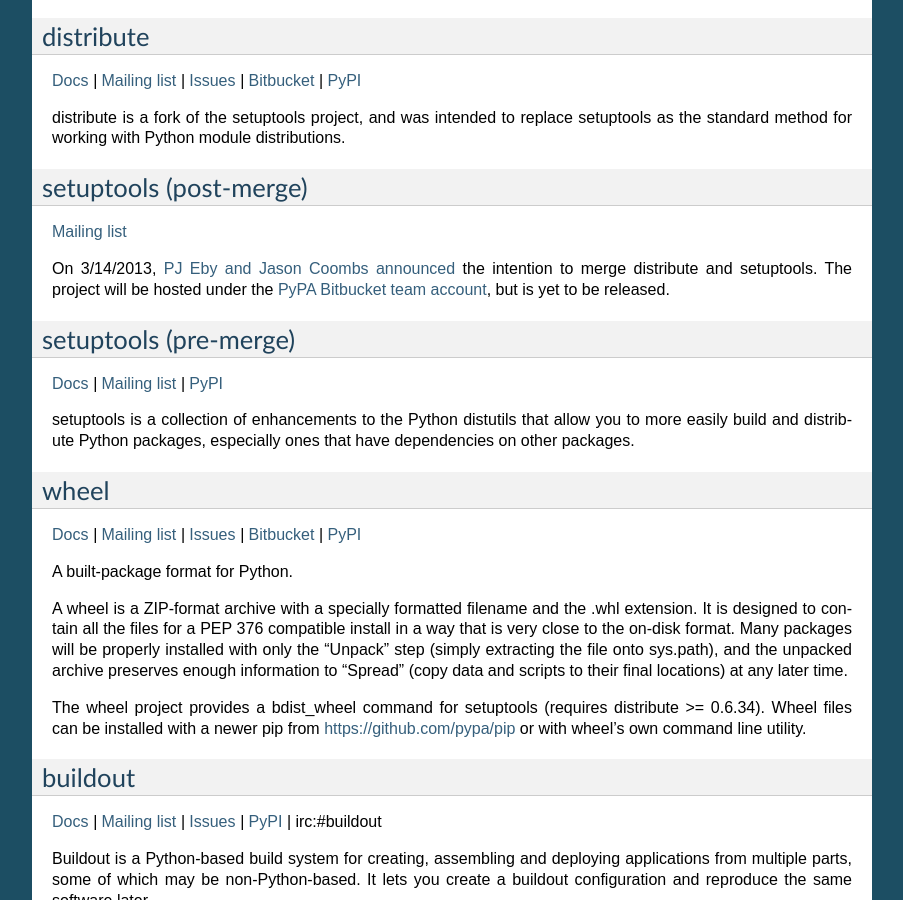
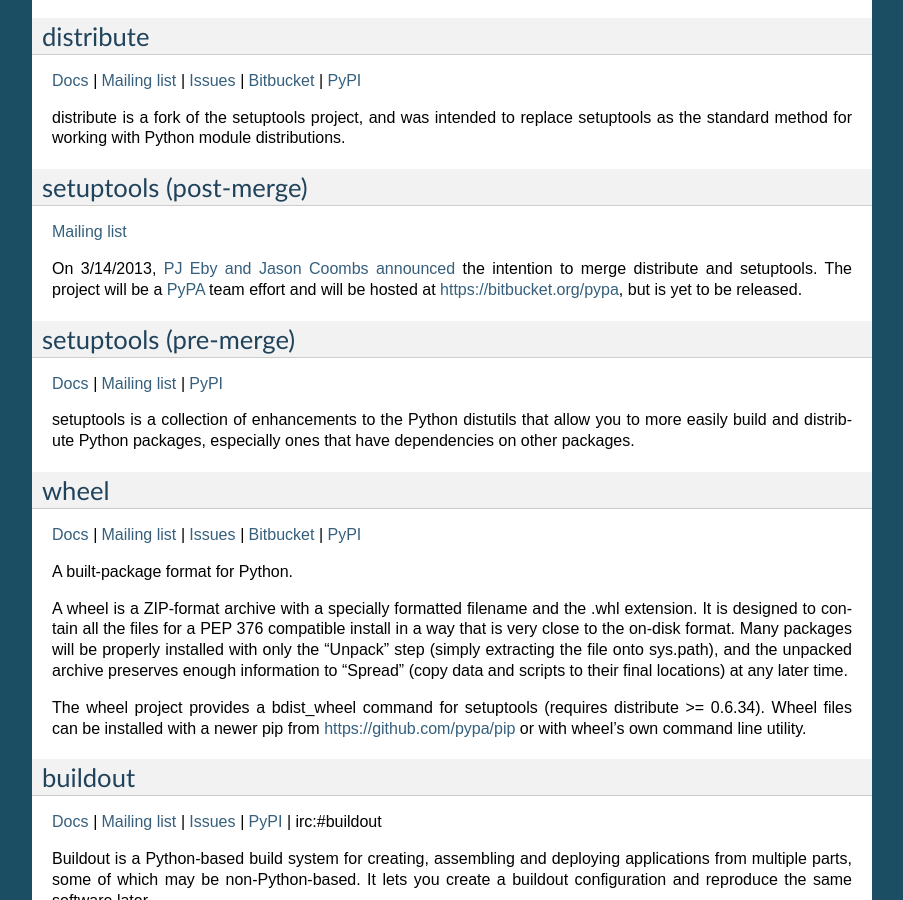
Before and after one commit to pypa/packaging.python.org, a Sphinx documentation site: the page built from source/projects.txt, in a window 1280 px wide and 900 px high, scrolled down 381 px. Shown: the whole window, without its empty margins (198-1101 px from the left). Built offline with Sphinx 7.4.7, drawn with Linux system fonts in a browser that asks for light colours.

Commit message:
references to PyPA glossary entry

```diff
--- a/source/glossary.txt
+++ b/source/glossary.txt
@@ -125,8 +125,9 @@
         to as a "pure module."
 
     PyPA
-       Python Packaging Authority. An informal working group that maintains some of the
-       most relevant projects for Python packaging.
+        Python Packaging Authority. An informal working group that maintains
+        some of the most relevant projects for Python packaging. They host
+        projects at https://github.com/pypa/ and https://bitbucket.org/pypa.
 
     Release
         A snapshot of a project at a particular point in time, denoted by a
--- a/source/introduction.txt
+++ b/source/introduction.txt
@@ -37,7 +37,7 @@
 About the Guide
 ===============
 
-The Guide is maintained by the PyPA and aims to be the authoritative resource on
+The Guide is maintained by the :term:`PyPA` and aims to be the authoritative resource on
 how to release and install distributions in python.
 
 The guide was originally forked from the "Hitchhikers Guide to Packaging" in
--- a/source/projects.txt
+++ b/source/projects.txt
@@ -57,9 +57,9 @@
 
 On 3/14/2013, `PJ Eby and Jason Coombs announced
 <http://mail.python.org/pipermail/distutils-sig/2013-March/020126.html>`_ the
-intention to merge distribute and setuptools.  The project will be hosted under
-the `PyPA Bitbucket team account <https://bitbucket.org/pypa>`_, but is yet to
-be released.
+intention to merge distribute and setuptools.  The project will be a
+:term:`PyPA` team effort and will be hosted at https://bitbucket.org/pypa, but
+is yet to be released.
 
 .. _`setuptools_pre_merge`:
 
```
